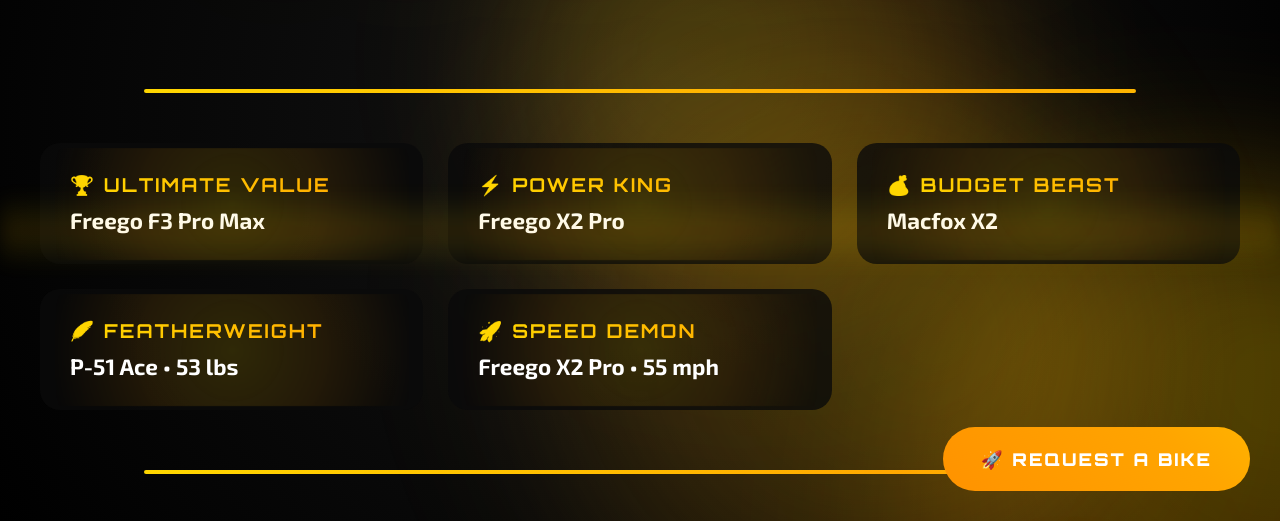
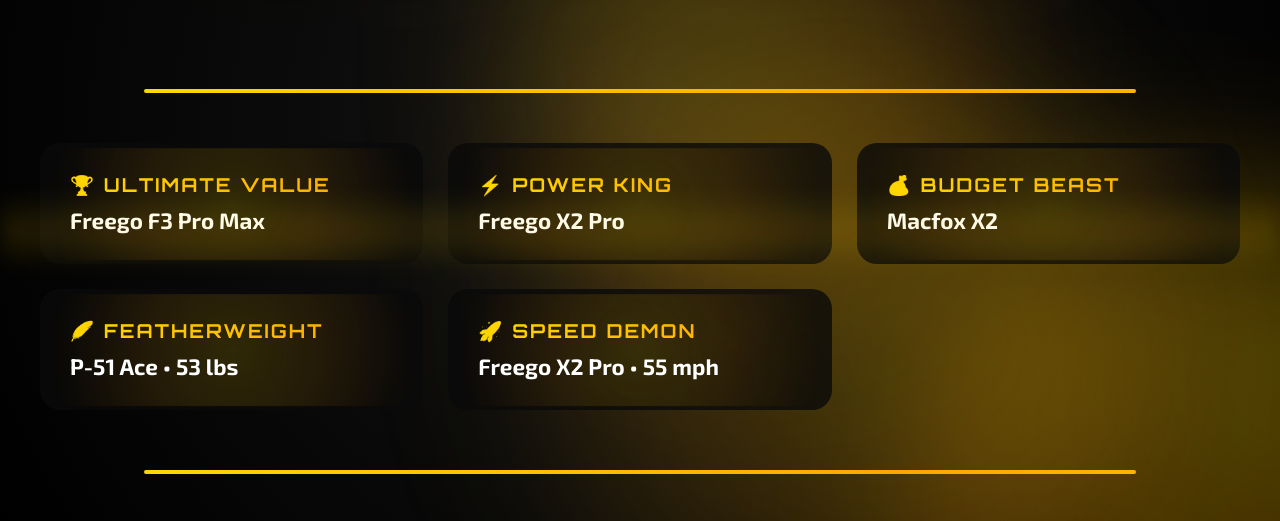
Before and after one commit to samueljcurtis111/samueljcurtis111.github.io, a plain HTML site: page index.html in a window 1280 px wide. Shown: the part 279-800 px from the top of the page. Drawn offline with Linux system fonts and the light colour scheme.

Commit message:
Change button background opacity to 0

```diff
--- a/index.html
+++ b/index.html
@@ -786,7 +786,7 @@
             bottom: 30px;
             right: 30px;
             padding: 18px 35px;
-            transparent 100%
+            opacity: 0;
             background: rgba(20, 20, 20, 0.95);
             border: 3px solid transparent;
             color: #fff;
```
